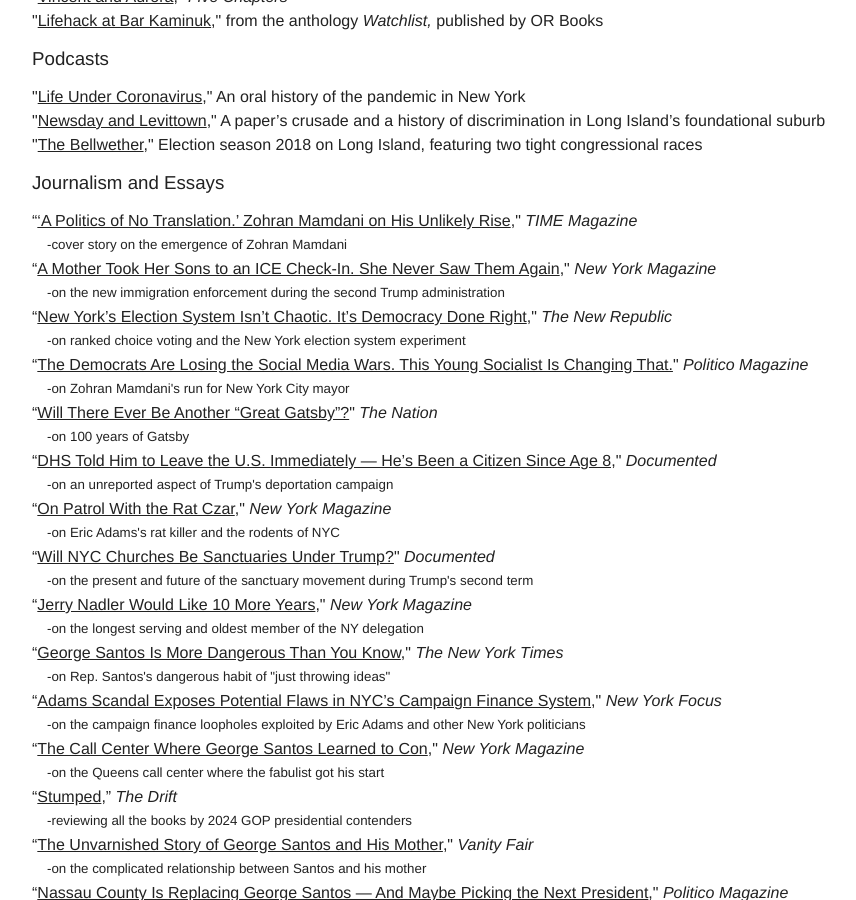
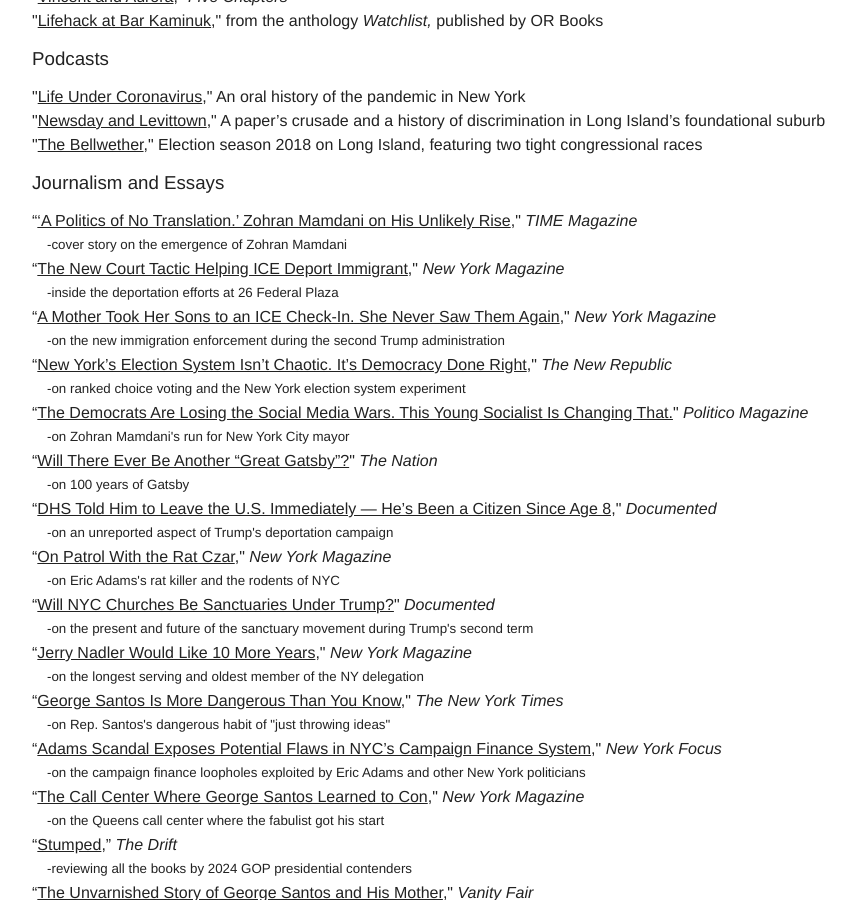
Before and after one commit to mjchiusano/mjchiusano.github.io, a Jekyll site: the page built from work.html, in a window 1280 px wide and 900 px high, scrolled down 628 px. Shown: the whole window, without its empty margins (163-1019 px from the left). Built offline with Jekyll 4.4.1, drawn with Linux system fonts in a browser that asks for light colours; Markdown is read by kramdown in place of the engine named in the settings.

Commit message:
Update work.html
nymag

```diff
--- a/work.html
+++ b/work.html
@@ -46,6 +46,9 @@
 
   <li>“<a href="https://time.com/7308924/zohran-mamdani-interview-time/">‘A Politics of No Translation.’ Zohran Mamdani on His Unlikely Rise</a>," <i>TIME Magazine</i>
  <small class="gutter-pad-left">-cover story on the emergence of Zohran Mamdani</small></li>
+
+   <li>“<a href="https://nymag.com/intelligencer/article/immigration-court-manhattan-ice-trump-deportation.html">The New Court Tactic Helping ICE Deport Immigrant</a>," <i>New York Magazine</i>
+ <small class="gutter-pad-left">-inside the deportation efforts at 26 Federal Plaza</small></li>
 
    <li>“<a href="https://nymag.com/intelligencer/article/alma-lopez-diaz-ice-deported-el-salvador.html">A Mother Took Her Sons to an ICE Check-In. She Never Saw Them Again</a>," <i>New York Magazine</i>
  <small class="gutter-pad-left">-on the new immigration enforcement during the second Trump administration</small></li>
```
